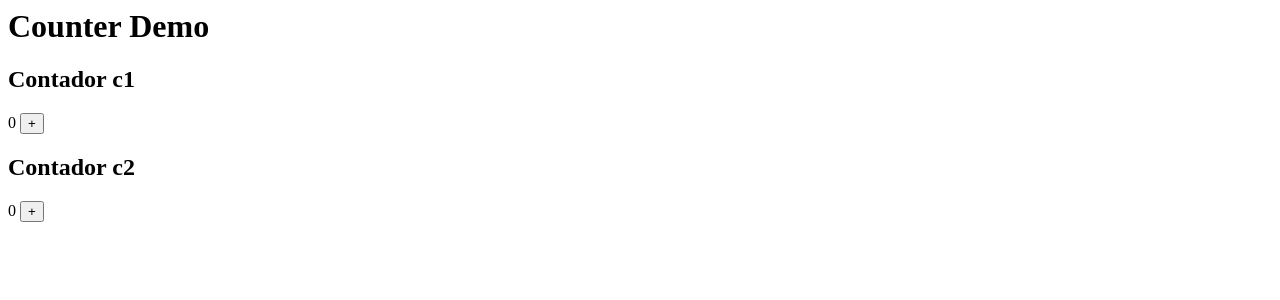
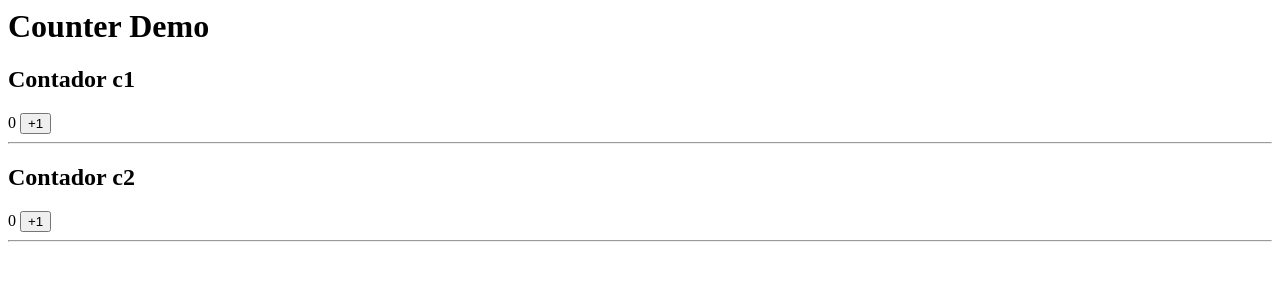
Before and after one commit to eduardobio6/Aula-Angular-16---09, an Angular app: page / in a window 1280 px wide. Shown: the top 300 px of the page. Built offline with nearby package versions, Linux system fonts and the light colour scheme.

Commit message:
1 file modified

```diff
--- a/src/app/components/counter/counter.component.html
+++ b/src/app/components/counter/counter.component.html
@@ -1,5 +1,6 @@
 <h2>Contador {{ name }}</h2>
 <div>
   {{ getCounter() }}
-  <button (click)="increment()">+</button>
+  <button (click)="increment()">+1</button>
 </div>
+<hr/>
```
